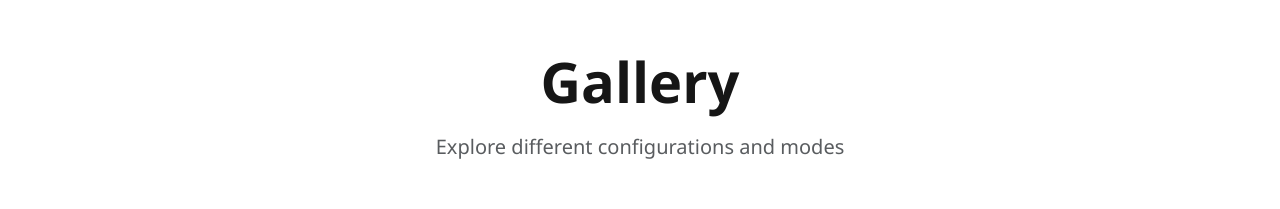
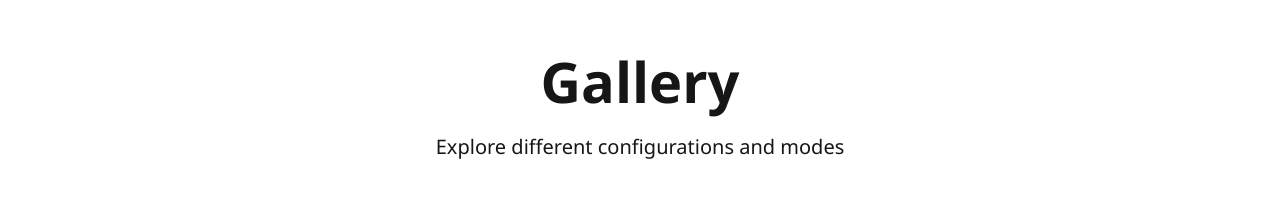
Before and after one commit to widgemo/widgemo-demo, a React (Vite) app: page / in a window 1280 px wide. Shown: the part 800-1009 px from the top of the page. Built offline with nearby package versions, Linux system fonts and the light colour scheme.

Commit message:
WC-74 - Remove muted styling from subtitle in DemoSection for improved visibility

```diff
--- a/src/App.tsx
+++ b/src/App.tsx
@@ -188,7 +188,7 @@ const DemoSection: React.FC<DemoSectionProps> = ({ id, title, subtitle, children
     <Container>
       <div className="text-center mb-5">
         <h2 className="display-4 fw-bold mb-3">{title}</h2>
-        {subtitle && <p className="lead text-muted">{subtitle}</p>}
+        {subtitle && <p className="lead">{subtitle}</p>}
       </div>
       {children}
     </Container>
```
